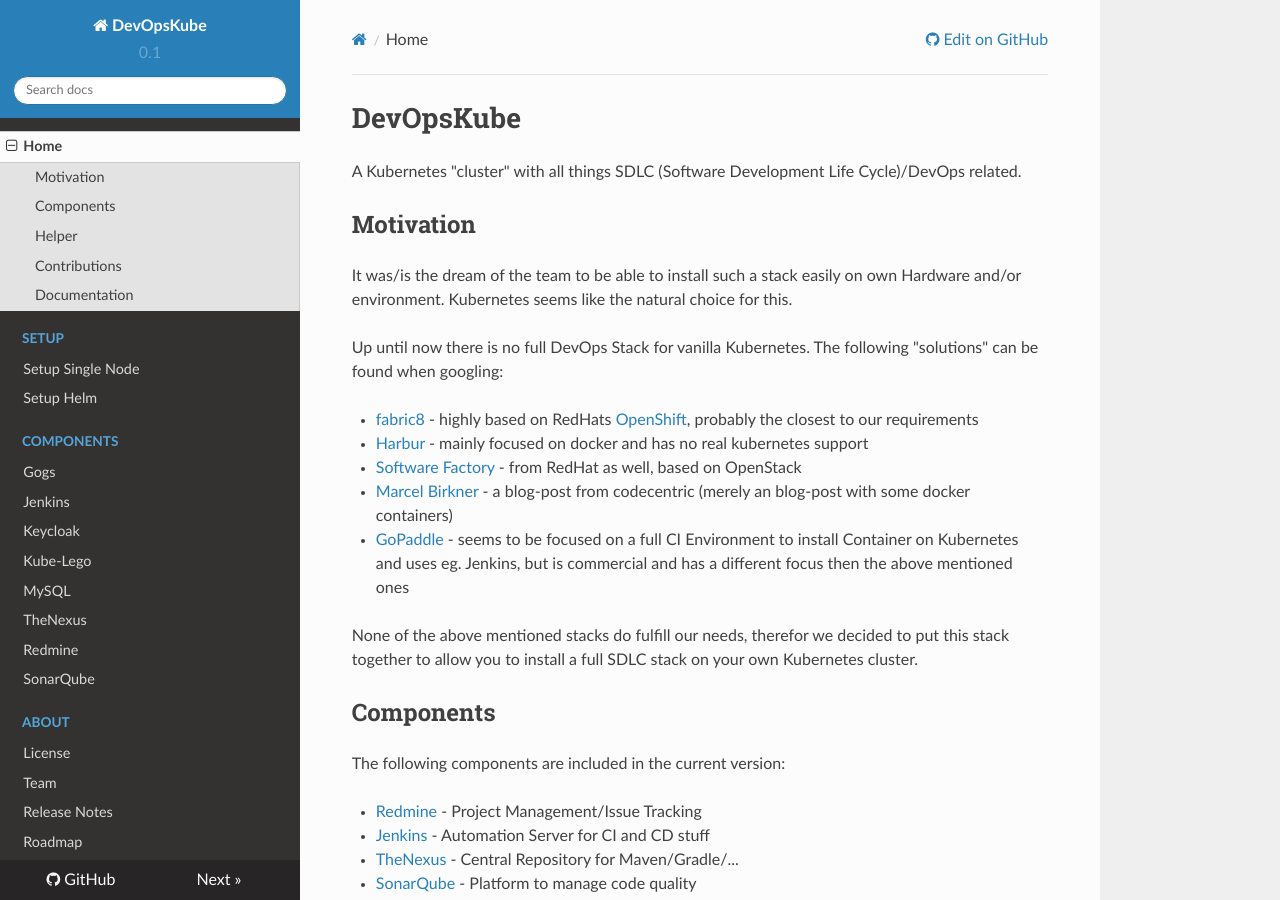
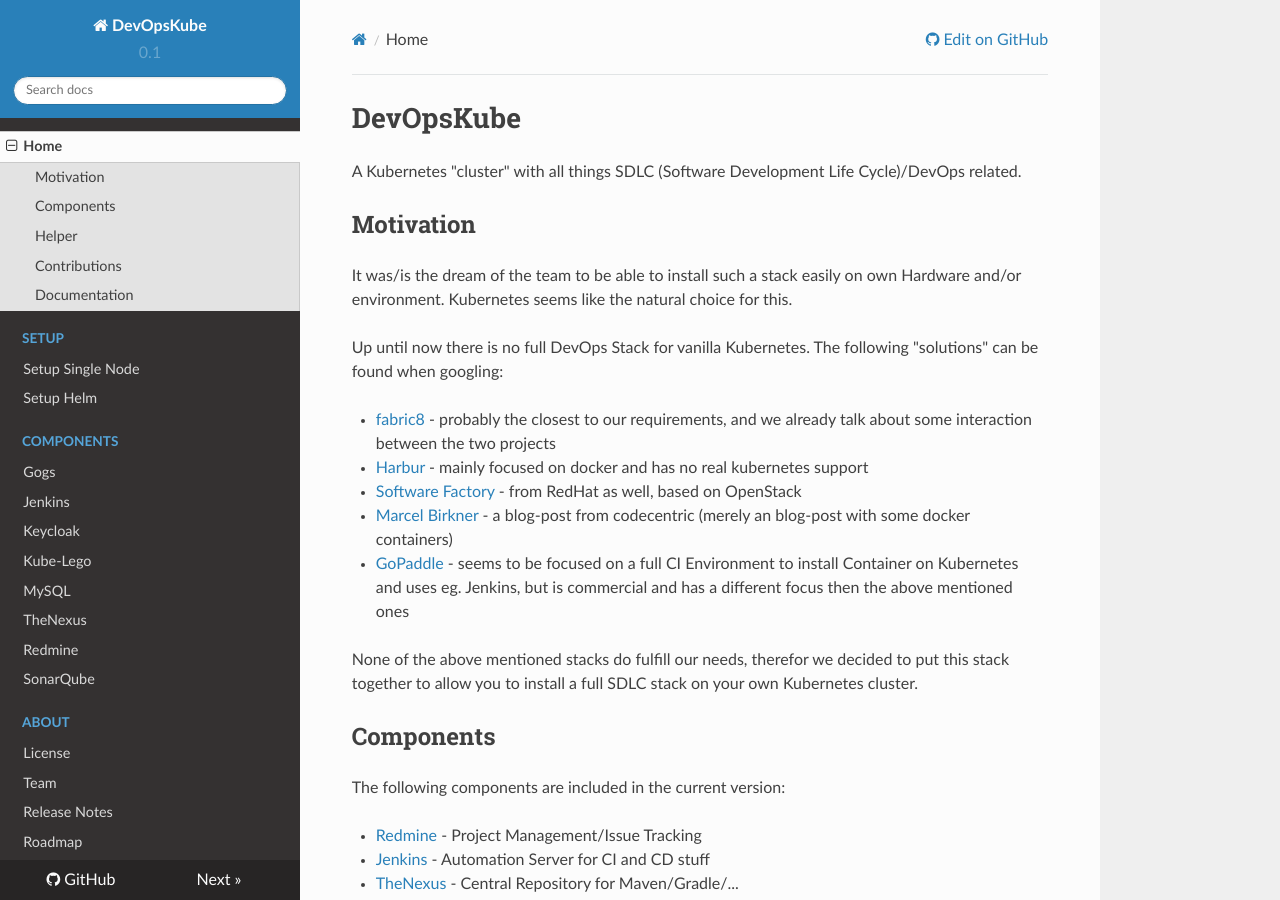
Before and after one commit to devopskube/devopskube, an MkDocs documentation site: the page built from docs/index.md, in a window 1280 px wide and 900 px high. Built offline with MkDocs 1.6.1, drawn with Linux system fonts in a browser that asks for light colours; nearby versions of some CDN libraries; old or Windows-style settings are respelled for this version of MkDocs.

Commit message:
Add CNAME, Adopt documentation concerning fabric8

```diff
--- a/docs/index.md
+++ b/docs/index.md
@@ -8,7 +8,7 @@
 
 Up until now there is no full DevOps Stack for vanilla Kubernetes. The following "solutions" can be found when googling:
 
-* [fabric8](http://fabric8.io/) - highly based on RedHats [OpenShift](https://www.openshift.com/), probably the closest to our requirements
+* [fabric8](http://fabric8.io/) - probably the closest to our requirements, and we already talk about some interaction between the two projects
 * [Harbur](https://github.com/harbur/docker-sdlc) - mainly focused on docker and has no real kubernetes support
 * [Software Factory](http://softwarefactory-project.io/) - from RedHat as well, based on OpenStack
 * [Marcel Birkner](https://blog.codecentric.de/en/2015/10/continuous-integration-platform-using-docker-container-jenkins-sonarqube-nexus-gitlab/) - a blog-post from codecentric (merely an blog-post with some docker containers)
```
Also changed, not shown: 1 other file.
